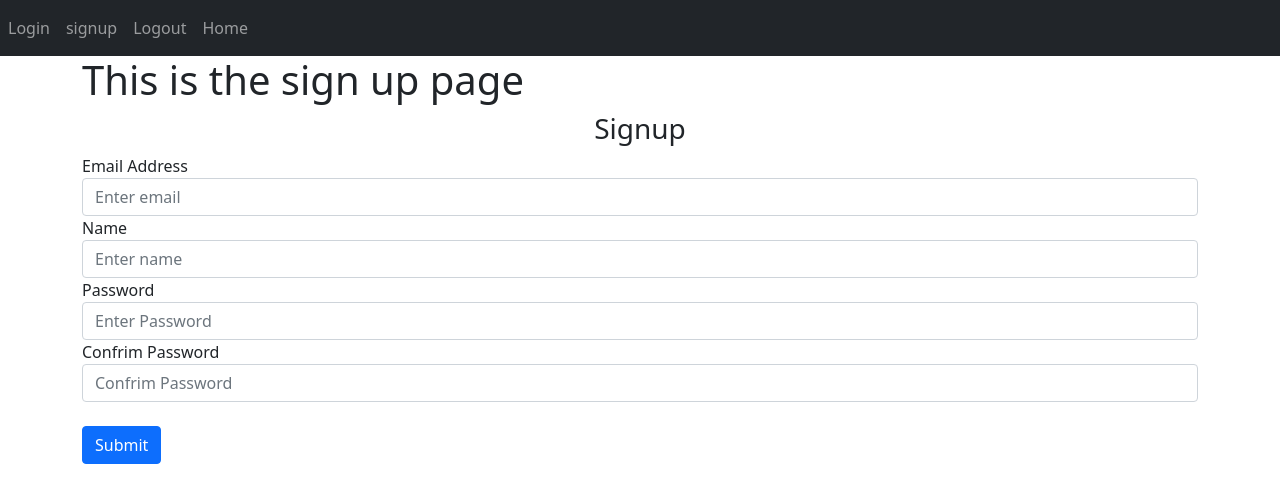
After one commit to danteliew6/fishrfriends, a Flask app: page /sign-up in a window 1280 px wide. The commit adds this page. Shown: the top 503 px of the page. Run offline with Flask 2, Linux system fonts and the light colour scheme.

Commit message:
Made some updates to the front end
The main.py page in allows us to run the app straight.

It calls the init.py which is the controller of sorts from there we just have to import wtv pages we want to use and itll run for us too.

Updated the base template to better reflect the pages.

```diff
--- /dev/null
+++ b/app/auth.py
@@ -0,0 +1,35 @@
+#login logout signup
+
+from flask import Blueprint, render_template, request, flash
+
+auth = Blueprint('auth', __name__)
+
+@auth.route('/login', methods=['GET','POST'])
+def login():
+    data = request.form
+    print(data)
+    return render_template("login.html", text = "Testing" , username ="Weimin")
+
+
+@auth.route('/logout')
+def logout():
+    return "<p>Logout</p>"
+
+
+@auth.route('/sign-up', methods=['GET','POST'])
+def sign_up():
+    if request.method =='POST':
+        email = request.form.get('email')
+        name = request.form.get('name')
+        password1  = request.form.get('password1')
+        password2  = request.form.get('password2')
+        #requirements here
+        if password1 == password2 :
+        #message flashing
+            flash("Passwords do not match", category='error')
+            pass
+        else:
+            flash('Account has been created!', category='success')
+            #add to database
+
+    return render_template("signup.html")
--- /dev/null
+++ b/app/templates/base.html
@@ -0,0 +1,79 @@
+<!DOCTYPE html>
+
+<html>
+    <head>
+        <meta charset="utf-8" />
+        <meta name ="viewport" content="width=device-width initial-scale=1" />
+        <link
+        href="https://cdn.jsdelivr.net/npm/bootstrap@5.0.0-beta3/dist/css/bootstrap.min.css"
+        rel="stylesheet"
+        integrity="sha384-eOJMYsd53ii+scO/bJGFsiCZc+5NDVN2yr8+0RDqr0Ql0h+rP48ckxlpbzKgwra6"
+        crossorigin="anonymous">
+
+
+        <title>{% block title %} Home {% endblock %}</title>
+
+    </head>
+    <body>
+        <nav class="navbar navbar-expand-lg navbar-dark bg-dark">
+            <!--
+            <button class="navbar-toggler" type="button" data-toggle="collapse" data-target="#navbar">
+                <span class="navbar-toggler-icon"></span>
+            </button>
+            -->
+            <div class ="collapse navbar-collapse" id="navbar">
+                <div class="navbar-nav">
+                    <a class="nav-item nav-link" id="login" href="/login">Login</a>
+                    <a class="nav-item nav-link" id="signup" href="/sign-up">signup</a>
+                    <a class="nav-item nav-link" id="logout" href="/logout">Logout</a>
+                    <a class="nav-item nav-link" id="Home" href="/">Home</a>
+                </div>
+            </div>
+        </nav>
+        {% with messages = get_flashed_messages(with_categories= true) %}
+        {%if messages %}
+            {% for category, message in messages %}
+                {% if category =='error' %}
+                <div class="alert alert-danger alter-dismissable fade show" role ="alert">
+                    {{message}}
+                    <button type="button" class="close" data-dismiss="alert">
+                        <span aria-hidden="true">&times;</span>
+                    </button>
+                </div>
+                {% else %}
+                <div class="alert alert-success alter-dismissable fade show" role ="alert">
+                    {{message}}
+                    <button type="button" class="close" data-dismiss="alert">
+                        <span aria-hidden="true">&times;</span>
+                    </button>
+                </div>
+                {% endif %}
+            {% endfor %}
+        {% endif %}
+        {% endwith %}
+        <div class = "container">
+            {%block content %} {% endblock %}
+        </div>
+        <script
+        src="https://cdn.jsdelivr.net/npm/bootstrap@5.0.0-beta3/dist/js/bootstrap.bundle.min.js"
+        integrity="sha384-JEW9xMcG8R+pH31jmWH6WWP0WintQrMb4s7ZOdauHnUtxwoG2vI5DkLtS3qm9Ekf"
+        crossorigin="anonymous">
+        </script>
+        <script
+        src="https://cdn.jsdelivr.net/npm/@popperjs/core@2.9.1/dist/umd/popper.min.js"
+        integrity="sha384-SR1sx49pcuLnqZUnnPwx6FCym0wLsk5JZuNx2bPPENzswTNFaQU1RDvt3wT4gWFG"
+        crossorigin="anonymous">
+        </script>
+        <script
+        src="https://cdn.jsdelivr.net/npm/bootstrap@5.0.0-beta3/dist/js/bootstrap.min.js"
+        integrity="sha384-j0CNLUeiqtyaRmlzUHCPZ+Gy5fQu0dQ6eZ/xAww941Ai1SxSY+0EQqNXNE6DZiVc"
+        crossorigin="anonymous">
+        </script>
+
+        <script
+         type = "text/javascript"
+         src ="{{url_for('static', filename='index.js')}}"
+        ></script>
+
+    </body>
+</html>
--- /dev/null
+++ b/app/templates/signup.html
@@ -0,0 +1,50 @@
+{% extends "base.html" %}
+{% block title %} Signup {% endblock %}
+{%block content%} <h1> This is the sign up page </h1>
+<form method="POST">
+    <h3 align ="center"> Signup</h3>
+    <div class ="form-group">
+        <label for="email">Email Address</label>
+        <input
+            type="email"
+            class="form-control"
+            id="email"
+            name="email"
+            placeholder="Enter email"
+        />
+    </div>
+    <div class ="form-group">
+        <label for="Name">Name</label>
+        <input
+            type="text"
+            class="form-control"
+            id="name"
+            name="name"
+            placeholder="Enter name"
+        />
+    </div>
+    <div class ="form-group">
+        <label for="password1">Password</label>
+        <input
+            type="password"
+            class="form-control"
+            id="password1"
+            name="password1"
+            placeholder="Enter Password"
+        />
+    </div>
+    <div class ="form-group">
+        <label for="password2"> Confrim Password</label>
+        <input
+            type="password"
+            class="form-control"
+            id="password2"
+            name="password2"
+            placeholder="Confrim Password"
+        />
+    </div>
+    <br>
+    <button type ="submit" class="btn btn-primary"> Submit </button>
+</form>
+
+{% endblock %}
--- /dev/null
+++ b/main.py
@@ -0,0 +1,8 @@
+#we just have to run this to render webpages
+
+from app import create_app
+
+app = create_app()
+
+if __name__ == '__main__':
+    app.run(debug=True)
```
Also changed, not shown: app/__init__.py (added, +23 -0 lines), app/page.py (+8 -16 lines), app/templates/home.html (+9 -7 lines), app/templates/login.html (added, +29 -0 lines), README.md.
